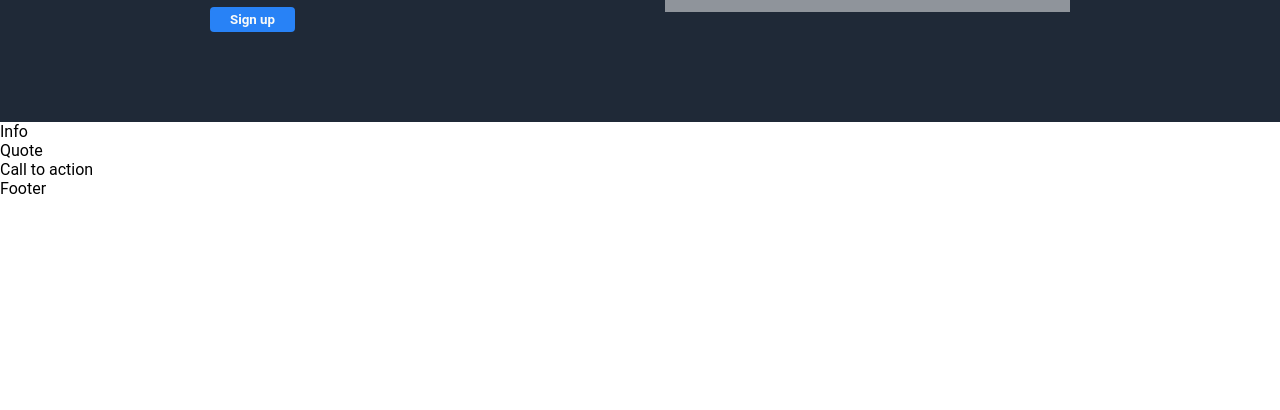
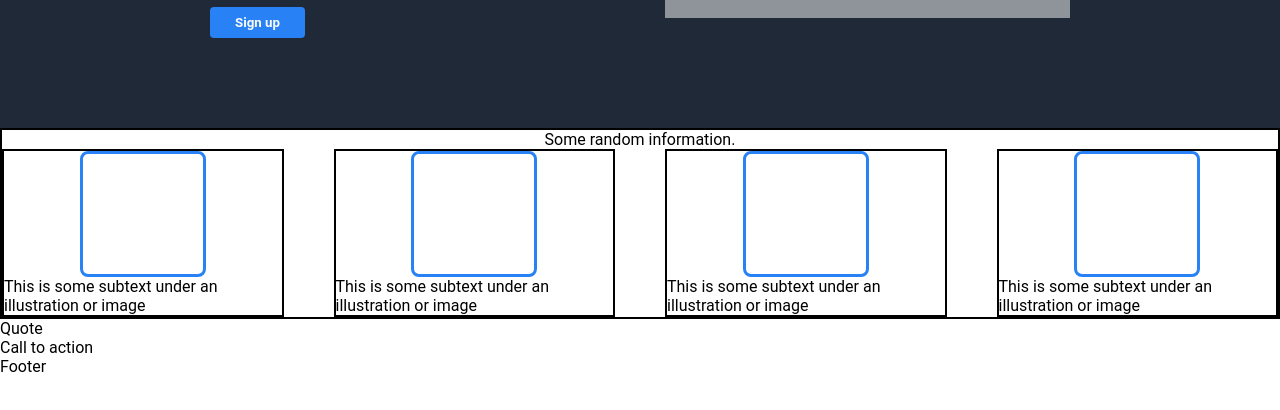
Before and after one commit to nattetamakloe/landing-page, a plain HTML site: page index.html in a window 1280 px wide. Shown: the part 328-738 px from the top of the page. Drawn offline with Linux system fonts and the light colour scheme.

Commit message:
Add information section components and inital styles

```diff
--- a/index.html
+++ b/index.html
@@ -26,7 +26,8 @@
             <div class="hero-left">
                 <p class="hero-main">This website is awsome</p>
                 <p class="hero-second">
-                    This website has some subtext that goes here under the main title. Its a smaller font and the color is
+                    This website has some subtext that goes here under the main title. Its a smaller font and the color
+                    is
                     lower contrast
                 </p>
                 <button class="signup-btn">Sign up</button>
@@ -41,7 +42,27 @@
     </div>
 
     <div class="info">
-        Info
+
+        <p class="info-header">Some random information.</p>
+        <div class="info-section">
+            <div class="info-box">
+                <div class="box"></div>
+                <p class="info-text">This is some subtext under an illustration or image</p>
+            </div>
+            <div class="info-box">
+                <div class="box"></div>
+                <p class="info-text">This is some subtext under an illustration or image</p>
+            </div>
+            <div class="info-box">
+                <div class="box"></div>
+                <p class="info-text">This is some subtext under an illustration or image</p>
+            </div>
+            <div class="info-box">
+                <div class="box"></div>
+                <p class="info-text">This is some subtext under an illustration or image</p>
+            </div>
+        </div>
+
     </div>
 
     <div class="quote">
--- a/style.css
+++ b/style.css
@@ -79,7 +79,7 @@ ul {
 
 .signup-btn {
     align-self: flex-start;
-    padding: 5px 20px;
+    padding: 8px 25px;
     border-radius: 4px;
     border: none;
     background: #2882f6;
@@ -97,3 +97,33 @@ ul {
     margin-bottom: 20px;
     background: rgba(255, 255, 255, 0.5);
 }
+
+.info {
+    display: flex;
+    flex-direction: column;
+    justify-content: center;
+    align-items: center;
+    border: 2px solid black;
+}
+
+.info-section {
+    display: flex;
+    gap: 50px;
+    justify-content: space-between;
+
+}
+
+.info-box {
+    border: 2px solid black;
+    display: flex;
+    flex-direction: column;
+    align-items: center;
+    flex-wrap: wrap;
+}
+
+.box {
+    width: 120px;
+    height: 120px;
+    border: 3px solid #2882f6;
+    border-radius: 8px;
+}
```
